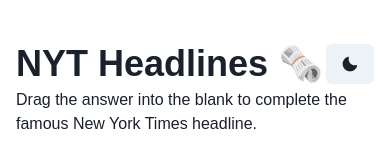
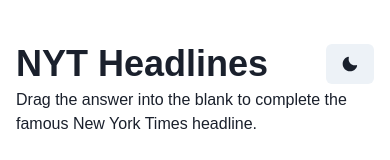
Before and after one commit to oliviawongnyc/headlines, a React (Create React App) app: page / in a window 390 px wide. Shown: the top 160 px of the page. Built offline with nearby package versions, Linux system fonts and the light colour scheme; a web font is replaced by a local one.

Commit message:
More responsiveness

```diff
--- a/src/components/Game.tsx
+++ b/src/components/Game.tsx
@@ -1,4 +1,4 @@
-import { Flex, Heading, Text } from "@chakra-ui/react";
+import { Flex, Heading, Text, useBreakpointValue } from "@chakra-ui/react";
 import { useHeadline } from "../hooks/useHeadline";
 import AnswerBank from "./AnswerBank";
 import HeadlineCard from "./HeadlineCard";
@@ -79,12 +79,17 @@ const Feedback = ({
   headline?: Headline;
   isCorrect: boolean | null;
 }) => {
+  const wrongAnswer = useBreakpointValue({
+    base: `The correct answer is ${headline?.correctAnswer}.`,
+    sm: `Nice try. The correct answer is ${headline?.correctAnswer}.`,
+  });
+
   return (
     <Text color={isCorrect ? "correct" : "incorrect"} fontSize={["sm", "md"]}>
       {headline && isCorrect !== null
         ? isCorrect
           ? "Well done!"
-          : `Nice try. The correct answer is ${headline.correctAnswer}.`
+          : wrongAnswer
         : null}
     </Text>
   );
--- a/src/components/GameButtons.tsx
+++ b/src/components/GameButtons.tsx
@@ -1,5 +1,5 @@
 import { useEffect, useRef } from "react";
-import { Button, Flex, Link } from "@chakra-ui/react";
+import { Button, Flex, Link, useBreakpointValue } from "@chakra-ui/react";
 import { useScore } from "../hooks/useScore";
 import { Headline } from "../data/headlines";
 import { useAnswerBank } from "../hooks/useAnswerBank";
@@ -9,6 +9,10 @@ const GameButtons = ({ headline }: { headline: Headline }) => {
   const submitRef = useRef<HTMLButtonElement | null>(null);
   const nextRef = useRef<HTMLButtonElement | null>(null);
 
+  const linkText = useBreakpointValue({
+    base: "Full article here →",
+    sm: "Read the full article here →",
+  });
   const { setCurrentAnswerBank } = useAnswerBank();
   const {
     currentGuess,
@@ -90,7 +94,7 @@ const GameButtons = ({ headline }: { headline: Headline }) => {
             href={headline.links.article}
             isExternal
           >
-            Read the full article here →
+            {linkText}
           </Link>
         </Flex>
       )}
--- a/src/components/Header.tsx
+++ b/src/components/Header.tsx
@@ -4,6 +4,7 @@ import {
   Heading,
   Text,
   Tooltip,
+  useBreakpointValue,
   useColorMode,
   useColorModeValue,
 } from "@chakra-ui/react";
@@ -11,6 +12,7 @@ import { SunIcon, MoonIcon } from "@chakra-ui/icons";
 import { Headline } from "../data/headlines";
 
 const Header = ({ headline }: { headline?: Headline }) => {
+  const newspaperEmoji = useBreakpointValue({ base: null, sm: "🗞️" });
   const { toggleColorMode } = useColorMode();
   const colorModeIcon = useColorModeValue(
     <MoonIcon boxSize="4" />,
@@ -21,7 +23,7 @@ const Header = ({ headline }: { headline?: Headline }) => {
     <Flex flexDir="column" my="10" mx={["4", "6"]}>
       <Flex alignItems="center" justifyContent="space-between">
         <Heading as="h1" fontSize="4xl">
-          NYT Headlines 🗞️
+          NYT Headlines {newspaperEmoji}
         </Heading>
         <Tooltip
           hasArrow
```
